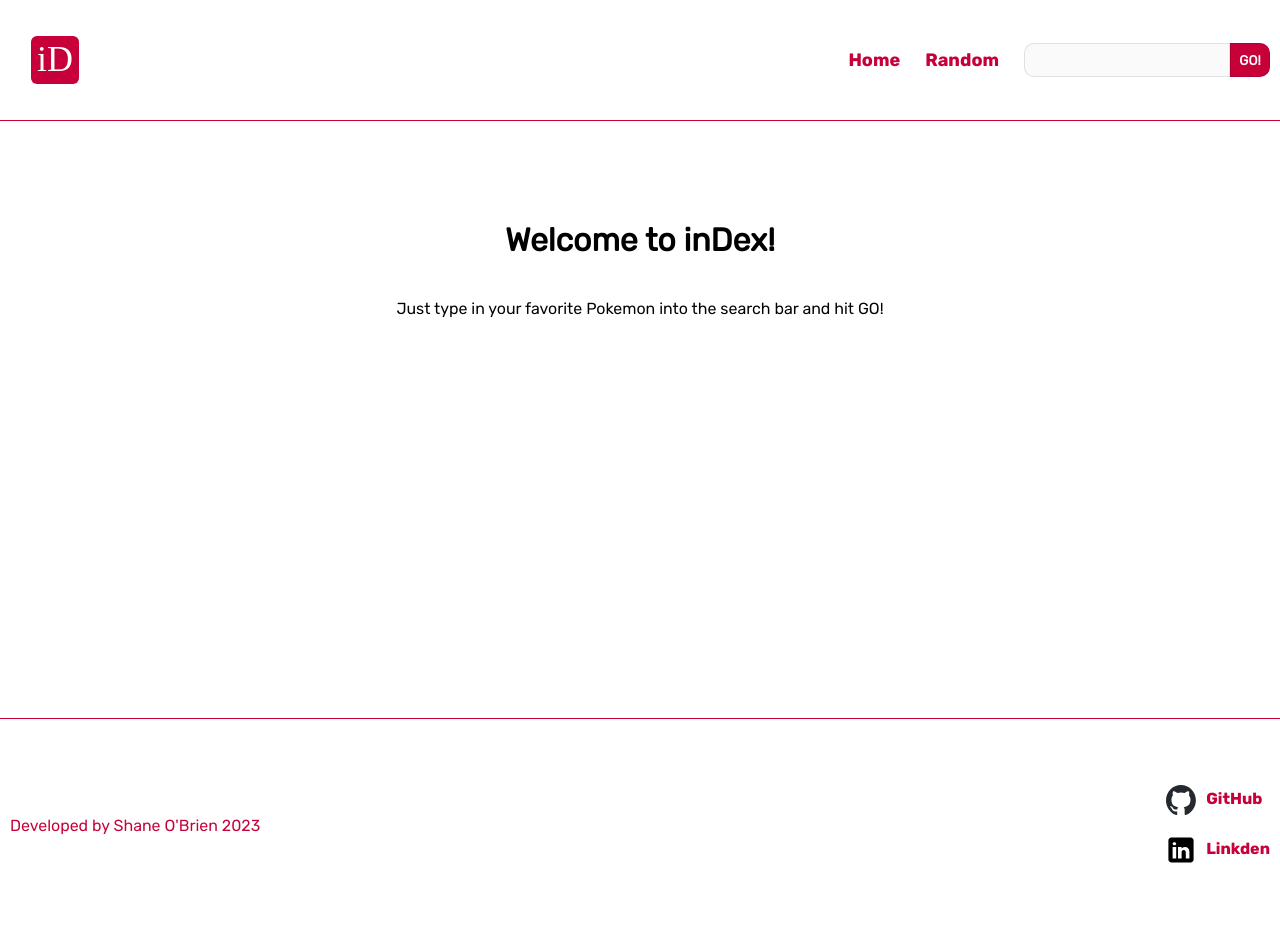
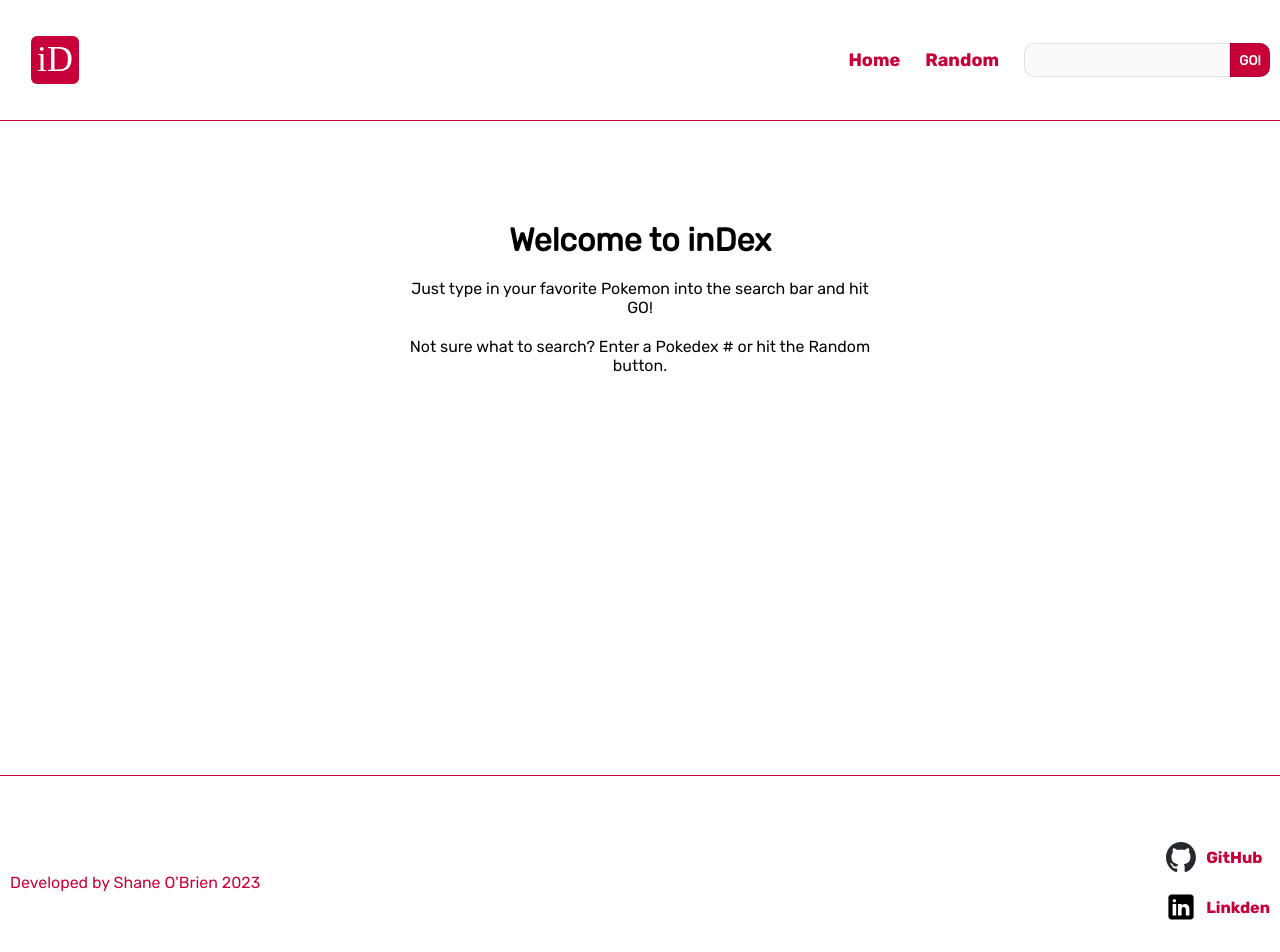
Before and after one commit to Shane-obrien-64/inDex-frontend, a React (Create React App) app: page / in a window 1280 px wide. Shown: the top 952 px of the page. Before the commit the page ends 931 px from the top, so only its background shows below. Built offline with nearby package versions, Linux system fonts and the light colour scheme.

Commit message:
fixed loading bug

```diff
--- a/package.json
+++ b/package.json
@@ -1,6 +1,7 @@
 {
   "name": "in-dex",
   "version": "0.1.0",
+  "homepage": "https://shane-obrien-64.github.io",
   "private": true,
   "dependencies": {
     "@testing-library/jest-dom": "^5.17.0",
--- a/src/components/App/App.js
+++ b/src/components/App/App.js
@@ -47,8 +47,8 @@ function App() {
               path="/entry/:id"
               element={<Entry handleGetPokemon={handleGetPokemon} />}
             />
+            <Route path="/error404" element={<NotFound />} />
             <Route path="/" element={<Main />} />
-            <Route path="/error404" element={<NotFound />} />
           </Routes>
           <Footer />
         </div>
--- a/src/components/Footer/Footer.css
+++ b/src/components/Footer/Footer.css
@@ -36,3 +36,9 @@
   margin: auto 10px;
   vertical-align: middle;
 }
+
+.footer__list-item {
+  display: flex;
+  align-items: center;
+  max-width: 120px;
+}
--- a/src/components/Footer/Footer.js
+++ b/src/components/Footer/Footer.js
@@ -9,15 +9,20 @@ const Footer = () => {
       <ul className="footer__links">
         <li className="footer__list-item">
           <img className="footer__link-icon" src={gitLogo} />
-          <a className="footer__link" href="https://github.com/Shane-obrien-64">
+          <a
+            className="footer__link"
+            href="https://github.com/Shane-obrien-64"
+            target="_blank"
+          >
             GitHub
           </a>
         </li>
-        <li>
+        <li className="footer__list-item">
           <img className="footer__link-icon" src={linkdenLogo}></img>
           <a
             className="footer__link"
             href="https://linkedin.com/in/shane-o-brien-0192a6275"
+            target="_blank"
           >
             Linkden
           </a>
--- a/src/components/Main/Main.css
+++ b/src/components/Main/Main.css
@@ -5,9 +5,10 @@
 }
 
 .main__heading {
-  margin-bottom: 40px;
+  margin-bottom: 20px;
 }
 
 .main__text {
-  margin-bottom: 60px;
+  padding: 0 15px;
+  margin-bottom: 20px;
 }
--- a/src/components/Main/Main.js
+++ b/src/components/Main/Main.js
@@ -1,12 +1,14 @@
-import SearchBar from "../SearchBar/SearchBar";
 import "./Main.css";
 
 const Main = () => {
   return (
     <main className="main">
-      <h1 className="main__heading">Welcome to inDex!</h1>
+      <h1 className="main__heading">Welcome to inDex</h1>
       <p className="main__text">
         Just type in your favorite Pokemon into the search bar and hit GO!
+      </p>
+      <p className="main__text">
+        Not sure what to search? Enter a Pokedex # or hit the Random button.
       </p>
     </main>
   );
```
Also changed, not shown: 8 other files (tests, documents, lock files or other folders).
